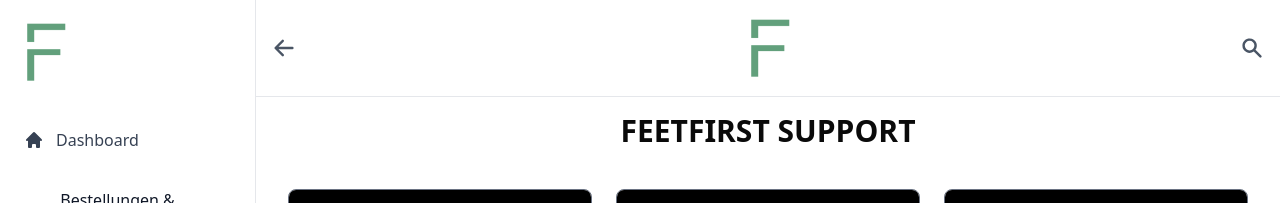
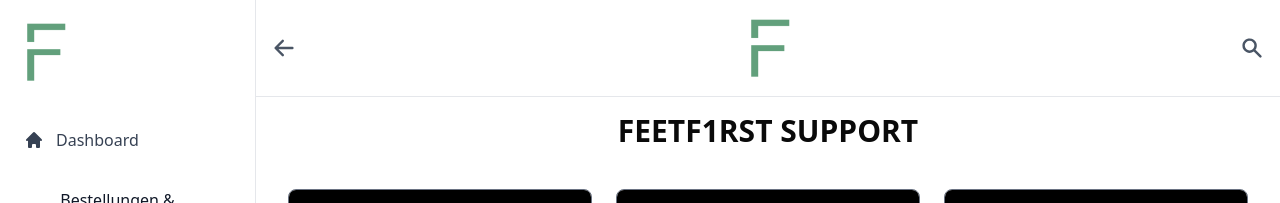
Before and after one commit to backbencherstudio/tdhaemoi-partner-dashbaord, a Next.js app: page /dashboard/support in a window 1280 px wide. Shown: the top 203 px of the page. Built offline with nearby package versions, Linux system fonts and the light colour scheme; sample sign-in values are in the browser's storage.

Commit message:
support page some issues fix

```diff
--- a/app/(dashboard)/dashboard/support/page.tsx
+++ b/app/(dashboard)/dashboard/support/page.tsx
@@ -142,7 +142,7 @@
 
     return (
         <div className="px-4 ">
-            <h1 className="text-3xl font-bold text-center mb-10">FEETFIRST SUPPORT</h1>
+            <h1 className="text-3xl font-bold text-center mb-10">FEETF1RST SUPPORT</h1>
 
             <div className="grid grid-cols-1 md:grid-cols-2 lg:grid-cols-3 gap-6">
                 {Object.keys(faqData).map((section: string) => (
@@ -177,7 +177,7 @@
 
             {/* Contact Form Section */}
             <div className="mt-16 bg-white p-8 rounded-md">
-                <h2 className="text-2xl font-bold text-center mb-8 uppercase">KONTAKT FEETFIRST</h2>
+                <h2 className="text-2xl font-bold text-center mb-8 uppercase">KONTAKT FEETF1RST</h2>
                 <form onSubmit={handleSubmit(onSubmit)} className="space-y-6">
                     <div className="space-y-2">
                         <Label htmlFor="reason">Grund der Kontaktaufnahme</Label>
```
